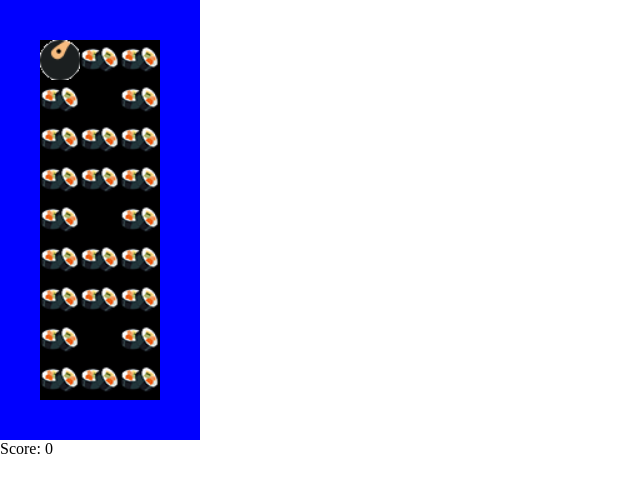
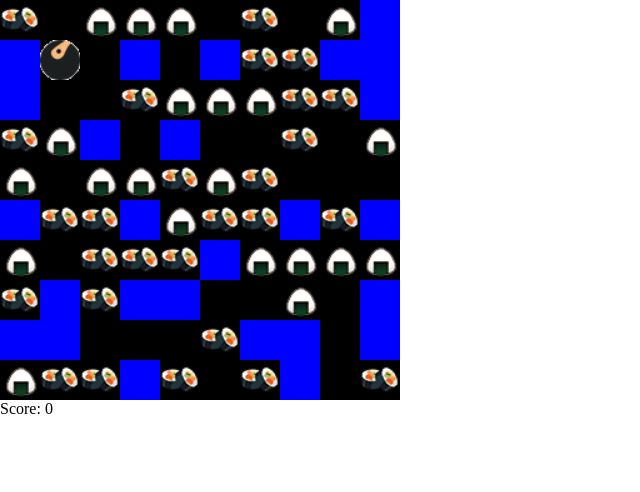
Before and after one commit to Jandrocks/ninjaman, a plain HTML site: page Ninja Man/index.html in a window 1280 px wide. Shown: the whole page, without its empty margins (0-640 px from the left). Drawn offline with Linux system fonts and the light colour scheme.

Commit message:
pase_mapa_aleatorio

```diff
--- a/Ninja Man/index.html
+++ b/Ninja Man/index.html
@@ -32,6 +32,14 @@
         width: 40px;
         display: inline-block;
       }
+      .onigiri {
+        background-color: black;
+        height: 40px;
+        width: 40px;
+        display: inline-block;
+        background-image: url("onigiri.png");
+        background-size: contain;
+      }
       #ninjaman {
         background-color: black;
         height: 40px;
@@ -50,31 +58,28 @@
   </body>
   <script type="text/javascript">
     var score = 0;
-    var world = [
-      [1, 1, 1, 1, 1],
-      [1, 0, 2, 2, 1],
-      [1, 2, 0, 2, 1],
-      [1, 2, 2, 2, 1],
-      [1, 2, 2, 2, 1],
-      [1, 2, 0, 2, 1],
-      [1, 2, 2, 2, 1],
-      [1, 2, 2, 2, 1],
-      [1, 2, 0, 2, 1],
-      [1, 2, 2, 2, 1],
-      [1, 1, 1, 1, 1],
-    ];
+    var rows = Math.floor(Math.random() * 6) + 5; // Dimensiones aleatorias entre 5 y 10
+    var cols = rows;
+    var world = [];
+    for (var i = 0; i < rows; i++) {
+      world.push([]);
+      for (var j = 0; j < cols; j++) {
+        var randVal = Math.floor(Math.random() * 4); // Valores aleatorios entre 0 y 3
+        world[i].push(randVal);
+      }
+    }
     var worldDict = {
       0: "blank",
       1: "wall",
-      2: "sushi"
+      2: "sushi",
+      3: "onigiri",
     };
     function drawWorld() {
       output = "";
       for (var row = 0; row < world.length; row++) {
         output += "<div class = 'row'>";
         for (var x = 0; x < world[row].length; x++) {
-          output += "<div class = '" + worldDict[
-            world[row][x]] +"'></div>";
+          output += "<div class = '" + worldDict[world[row][x]] + "'></div>";
         }
         output += "</div>";
       }
@@ -84,51 +89,73 @@
 
     var ninjaman = {
       x: 1,
-        y: 1
-      }
-      function drawNinjaman(){
-        document.getElementById("ninjaman").style.top =
-            ninjaman.y * 40 + 'px';
-        document.getElementById("ninjaman").style.left =
-            ninjaman.x * 40 + 'px';
+      y: 1,
+    };
+    function drawNinjaman() {
+      document.getElementById("ninjaman").style.top = ninjaman.y * 40 + "px";
+      document.getElementById("ninjaman").style.left = ninjaman.x * 40 + "px";
       document.getElementById("score").innerHTML = "Score: " + score;
-
     }
     drawNinjaman();
 
-      document.onkeydown = function(e){
-        if(e.keyCode ==37){
-            if(world[ninjaman.y][ninjaman.x - 1] != 1 ){
+    document.onkeydown = function (e) {
+      if (e.keyCode == 37) {
+        if (world[ninjaman.y][ninjaman.x - 1] != 1) {
           ninjaman.x--;
           if (world[ninjaman.y][ninjaman.x] == 2) {
             score += 1;
             world[ninjaman.y][ninjaman.x] = 0;
           }
+          if (world[ninjaman.y][ninjaman.x] == 3) {
+            score += 5;
+            world[ninjaman.y][ninjaman.x] = 0;
           }
         }
-        if(e.keyCode ==39){
-            if(world[ninjaman.y][ninjaman.x + 1] != 1 ){
+      }
+      if (e.keyCode == 39) {
+        if (world[ninjaman.y][ninjaman.x + 1] != 1) {
           ninjaman.x++;
           if (world[ninjaman.y][ninjaman.x] == 2) {
             score += 1;
             world[ninjaman.y][ninjaman.x] = 0;
           }
+          if (world[ninjaman.y][ninjaman.x] == 3) {
+            score += 5;
+            world[ninjaman.y][ninjaman.x] = 0;
           }
         }
-        if(e.keyCode ==40){
-            if(world[ninjaman.y + 1][ninjaman.x] != 1 ){
+      }
+      if (e.keyCode == 40) {
+        if (world[ninjaman.y + 1][ninjaman.x] != 1) {
           ninjaman.y++;
           if (world[ninjaman.y][ninjaman.x] == 2) {
             score += 1;
             world[ninjaman.y][ninjaman.x] = 0;
           }
+          if (world[ninjaman.y][ninjaman.x] == 3) {
+            score += 5;
+            world[ninjaman.y][ninjaman.x] = 0;
+          }
         }
       }
 
-        drawNinjaman();
-        drawWorld();
+      if (e.keyCode == 38) {
+        if (world[ninjaman.y - 1][ninjaman.x] != 1) {
+          ninjaman.y--;
+          if (world[ninjaman.y][ninjaman.x] == 2) {
+            score += 1;
+            world[ninjaman.y][ninjaman.x] = 0;
+          }
+          if (world[ninjaman.y][ninjaman.x] == 3) {
+            score += 5;
+            world[ninjaman.y][ninjaman.x] = 0;
+          }
+        }
       }
 
 
+      drawNinjaman();
+      drawWorld();
+    };
   </script>
 </html>
```
Lines whose indentation alone changed are shown as unchanged.
